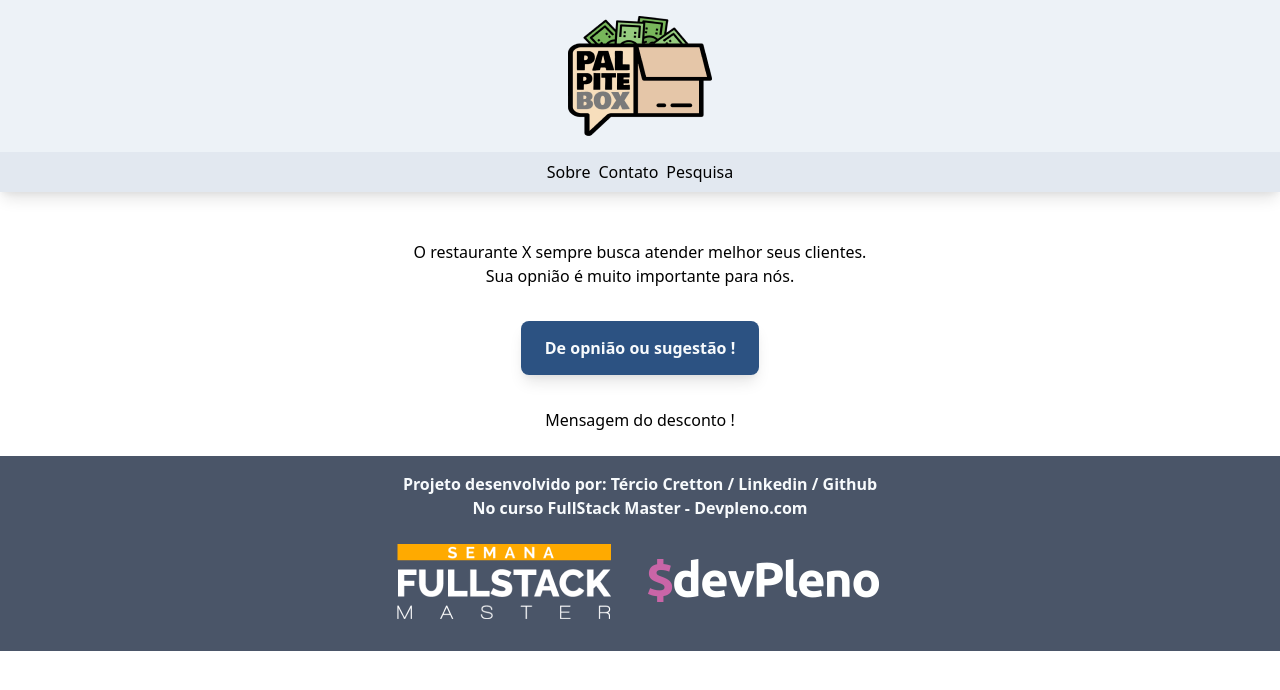
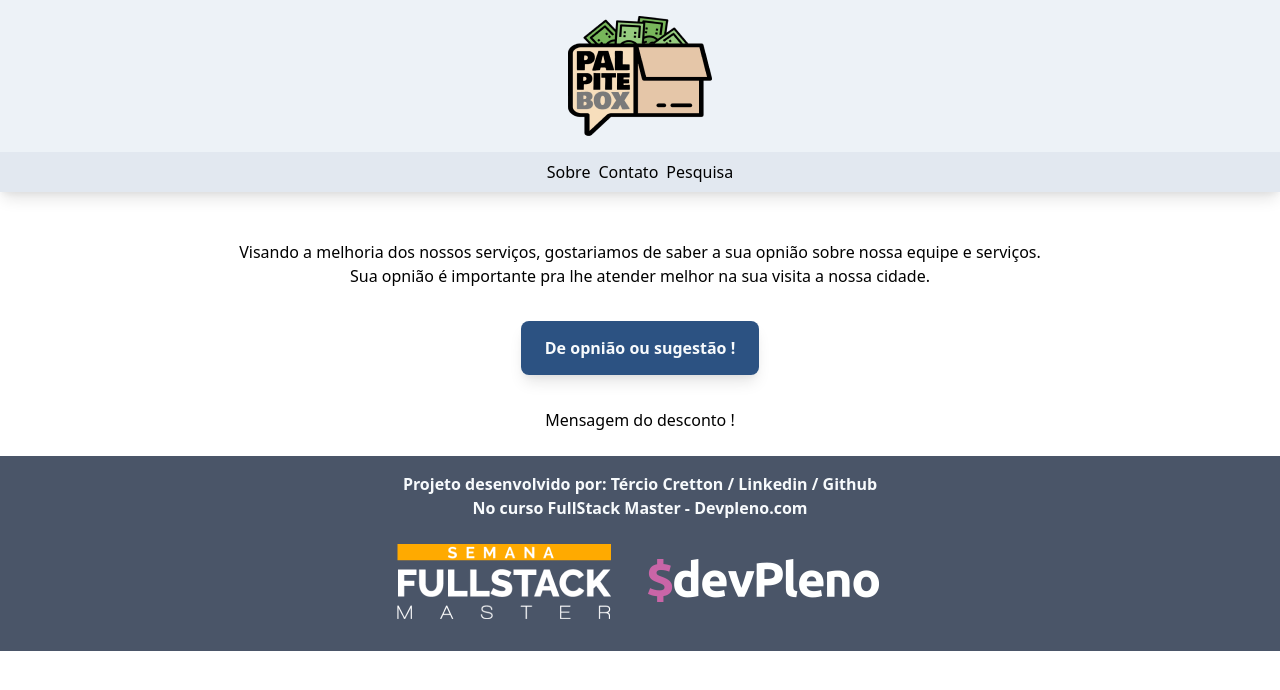
Before and after one commit to tcretton/PalpiteBox, a Next.js app: page / in a window 1280 px wide. Shown: the top 690 px of the page. Built offline with nearby package versions, Linux system fonts and the light colour scheme.

Commit message:
Update index.js

```diff
--- a/pages/index.js
+++ b/pages/index.js
@@ -5,8 +5,8 @@ const Index =() => {
   return (
     <div>
       <p className='mt-12 text-center'>
-        O restaurante X sempre busca atender melhor seus clientes.<br/>
-        Sua opnião é muito importante para nós.
+        Visando a melhoria dos nossos serviços, gostariamos de saber a sua opnião sobre nossa equipe e serviços.<br/>
+        Sua opnião é importante pra lhe atender melhor na sua visita a nossa cidade.
       </p>
       <div className='text-center my-12'>
         <Link href='/pesquisa'>
```
